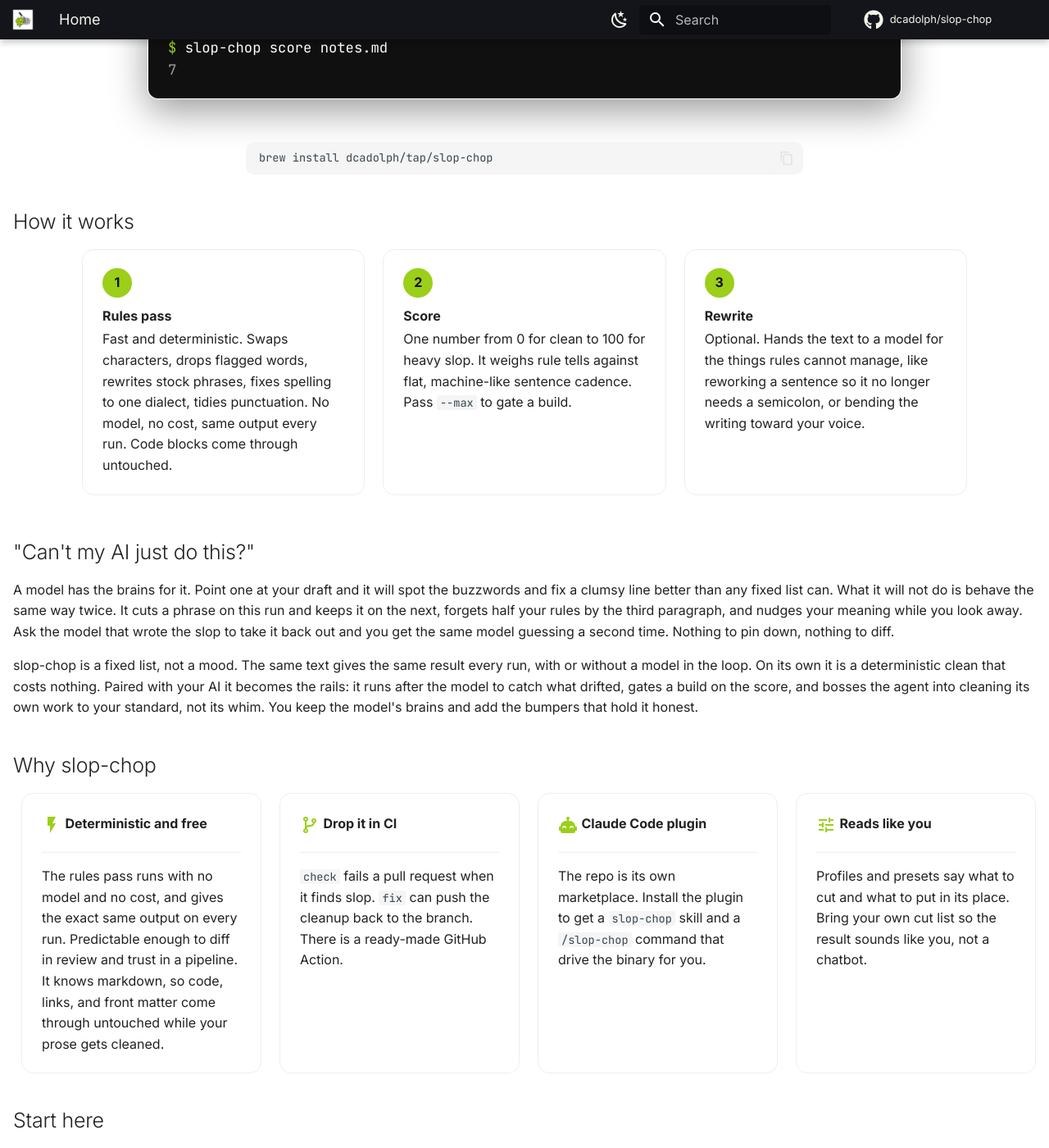
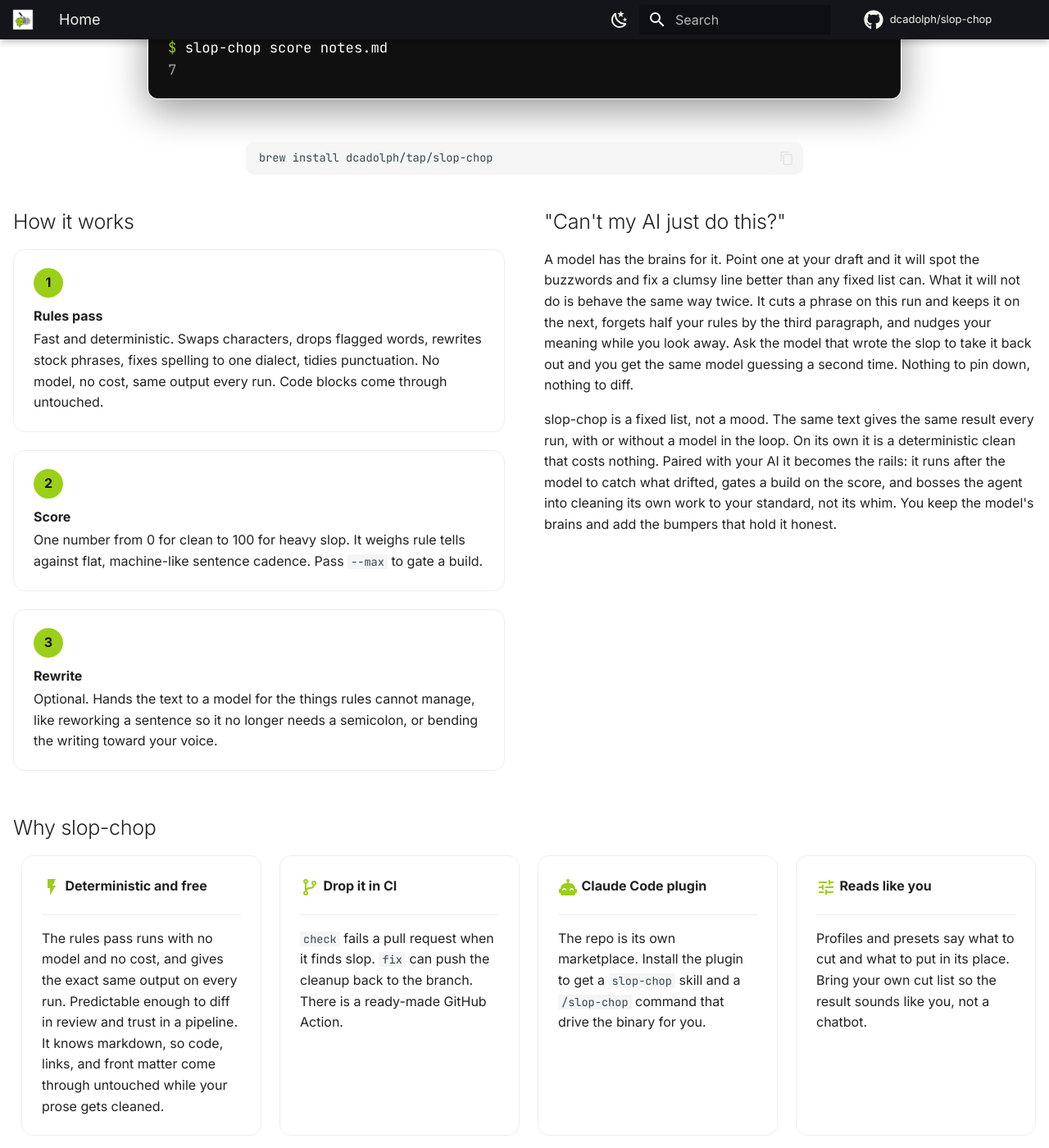
Before and after one commit to dcadolph/slop-chop, an MkDocs documentation site: the page built from docs/README.md, in a window 1280 px wide and 1400 px high, scrolled down 1512 px. Shown: the whole window at 82% size. Built offline with MkDocs 1.6.1 and Material for MkDocs 9.7.7, drawn with Linux system fonts in a browser that asks for light colours; comment, search, counter and statistics services are not loaded.

Commit message:
Put How it works and the AI answer side by side (#36)
The home page pairs the deterministic passes with the case for them in a
two-column layout on wide screens; the steps stack in the left column and both
columns stack on a phone.

```diff
--- a/docs/README.md
+++ b/docs/README.md
@@ -156,6 +156,9 @@
 
 </div>
 
+<div class="sc-compare" markdown>
+<div class="sc-compare-col" markdown>
+
 ## How it works
 
 <div class="sc-steps">
@@ -164,11 +167,17 @@
 <div class="step"><span class="num">3</span><strong>Rewrite</strong>Optional. Hands the text to a model for the things rules cannot manage, like reworking a sentence so it no longer needs a semicolon, or bending the writing toward your voice.</div>
 </div>
 
+</div>
+<div class="sc-compare-col" markdown>
+
 ## "Can't my AI just do this?"
 
 A model has the brains for it. Point one at your draft and it will spot the buzzwords and fix a clumsy line better than any fixed list can. What it will not do is behave the same way twice. It cuts a phrase on this run and keeps it on the next, forgets half your rules by the third paragraph, and nudges your meaning while you look away. Ask the model that wrote the slop to take it back out and you get the same model guessing a second time. Nothing to pin down, nothing to diff.
 
 slop-chop is a fixed list, not a mood. The same text gives the same result every run, with or without a model in the loop. On its own it is a deterministic clean that costs nothing. Paired with your AI it becomes the rails: it runs after the model to catch what drifted, gates a build on the score, and bosses the agent into cleaning its own work to your standard, not its whim. You keep the model's brains and add the bumpers that hold it honest.
+
+</div>
+</div>
 
 ## Why slop-chop
 
--- a/docs/stylesheets/extra.css
+++ b/docs/stylesheets/extra.css
@@ -263,6 +263,35 @@
   }
 }
 
+/* How it works and the "Can't my AI" answer sit side by side on wide screens, so the
+   deterministic passes and the case for them read as one thought. The steps stack inside the
+   narrower column, and both columns stack on a phone. */
+.sc-compare {
+  display: grid;
+  grid-template-columns: minmax(0, 1fr) minmax(0, 1fr);
+  gap: 2.4rem;
+  align-items: start;
+  max-width: 66rem;
+  margin: 0 auto 2.6rem;
+}
+
+.sc-compare > .sc-compare-col > :first-child {
+  margin-top: 0;
+}
+
+.sc-compare .sc-steps {
+  grid-template-columns: 1fr;
+  max-width: none;
+  margin: 0;
+}
+
+@media (max-width: 820px) {
+  .sc-compare {
+    grid-template-columns: 1fr;
+    gap: 1rem;
+  }
+}
+
 /* Why cards: fixed column counts so a row never strands an orphan card. Four across
    on wide screens, two by two on tablets, one column on phones. */
 .md-typeset .grid.cards > ul {
```
